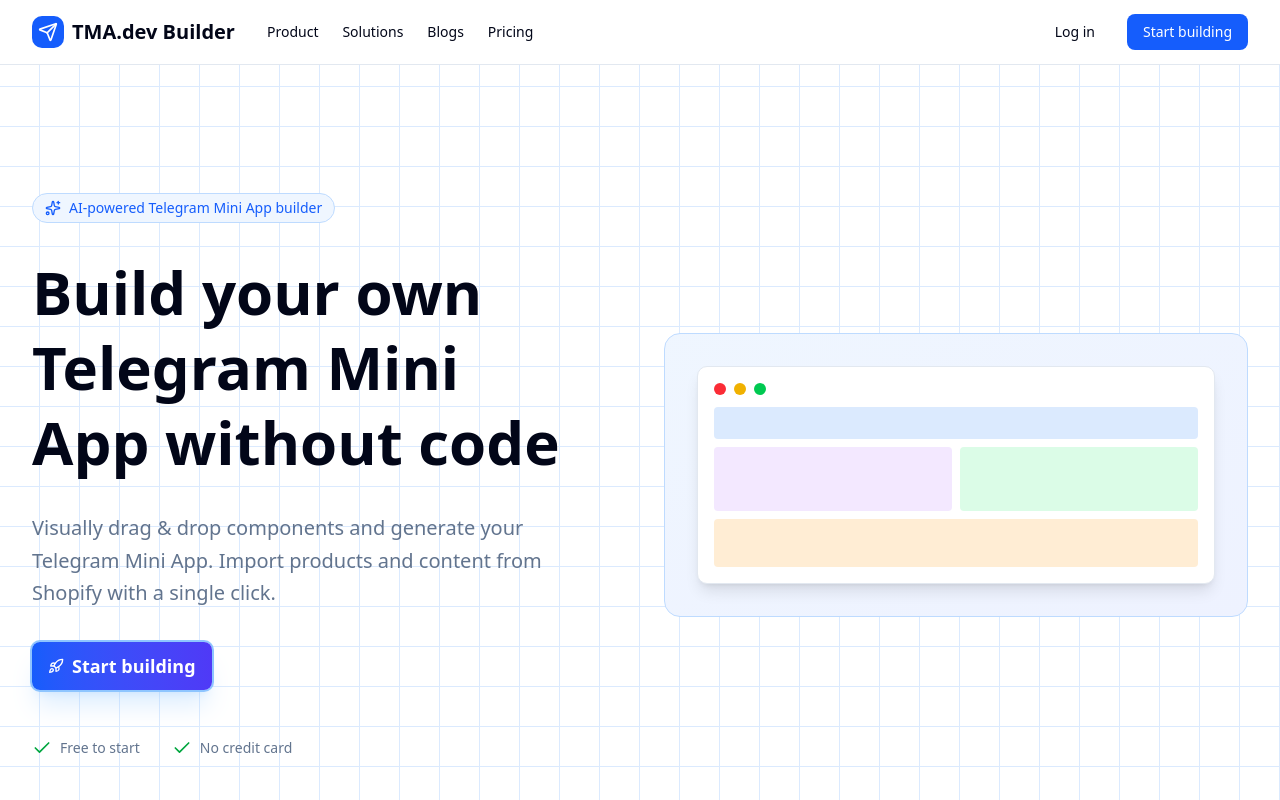
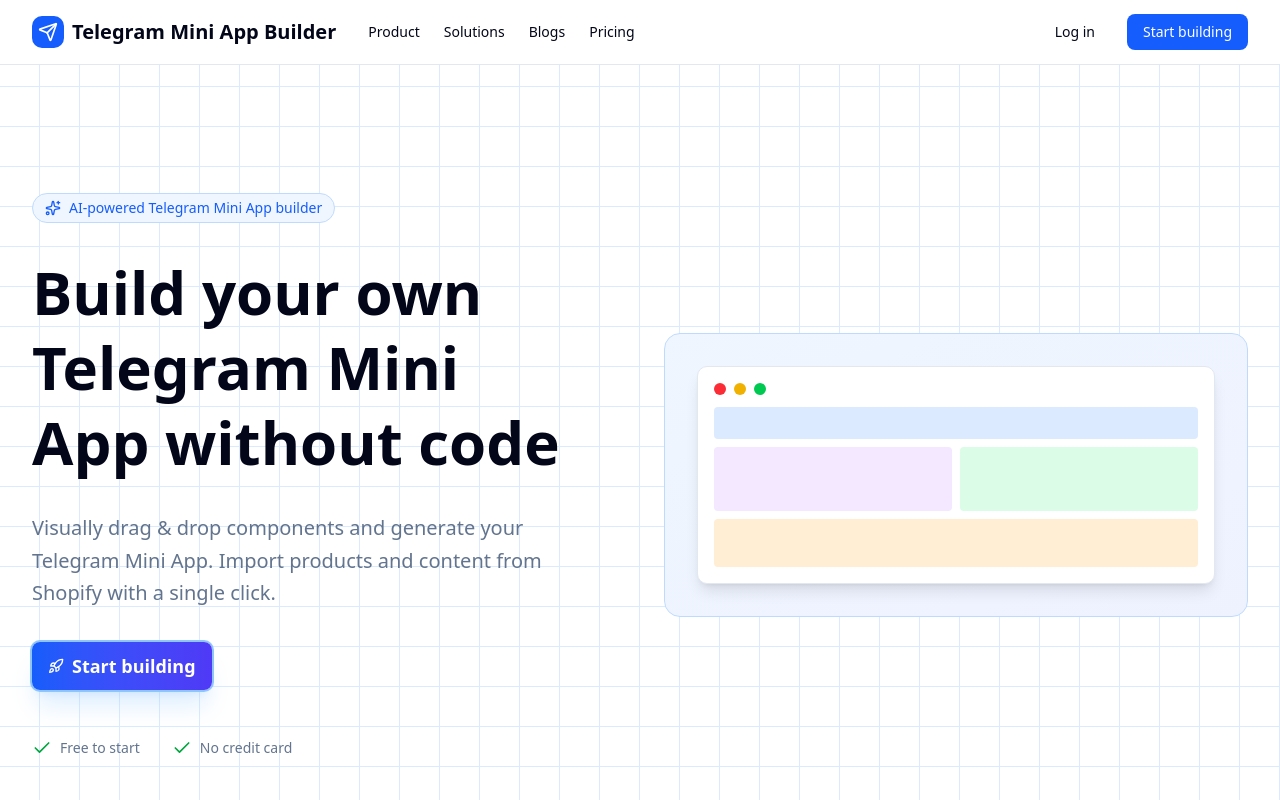
Before and after one commit to cmingxu/website, a Next.js app: page / in a window 1280 px wide. Shown: the top 800 px of the page. Built offline with nearby package versions, Linux system fonts and the light colour scheme.

Commit message:
text change
Signed-off-by: kevin.xu <cming.xu@gmail.com>

```diff
--- a/components/Footer.tsx
+++ b/components/Footer.tsx
@@ -11,7 +11,7 @@
               <div className="w-8 h-8 bg-blue-600 rounded-lg flex items-center justify-center">
                 <Send className="w-5 h-5 text-white" />
               </div>
-              <span className="text-xl font-bold">TMA.dev Builder</span>
+              <span className="text-xl font-bold">Telegram Mini App Builder</span>
             </div>
             <p className="text-sm text-muted-foreground">Build telegram mini app without code</p>
           </div>
--- a/components/Header.tsx
+++ b/components/Header.tsx
@@ -12,7 +12,7 @@
               <div className="w-8 h-8 bg-blue-600 rounded-lg flex items-center justify-center">
                 <Send className="w-5 h-5 text-white" />
               </div>
-              <span className="text-xl font-bold">TMA.dev Builder</span>
+              <span className="text-xl font-bold">Telegram Mini App Builder</span>
             </Link>
             <div className="hidden md:flex items-center gap-6">
               <a href="#" className="text-sm font-medium text-foreground hover:text-blue-600 transition-colors">
```
